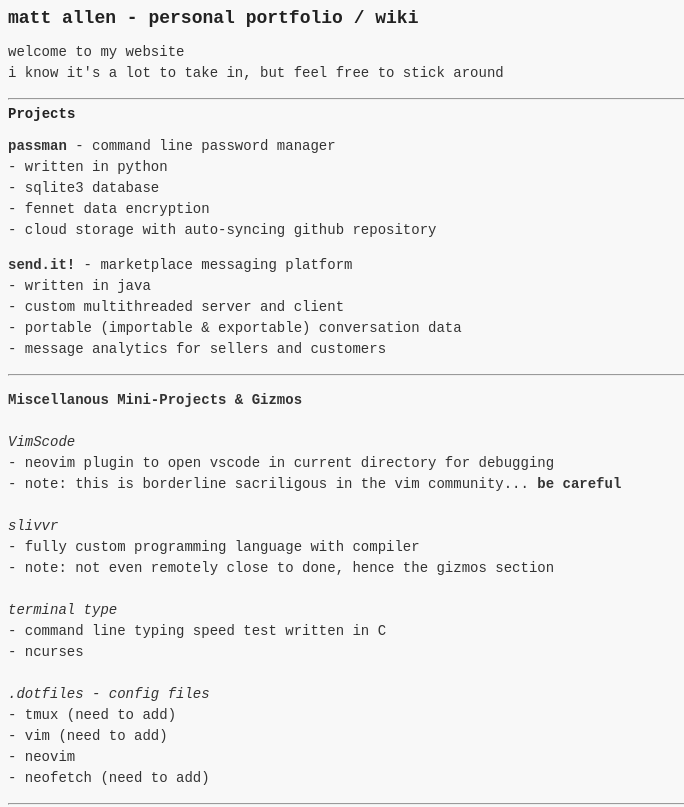
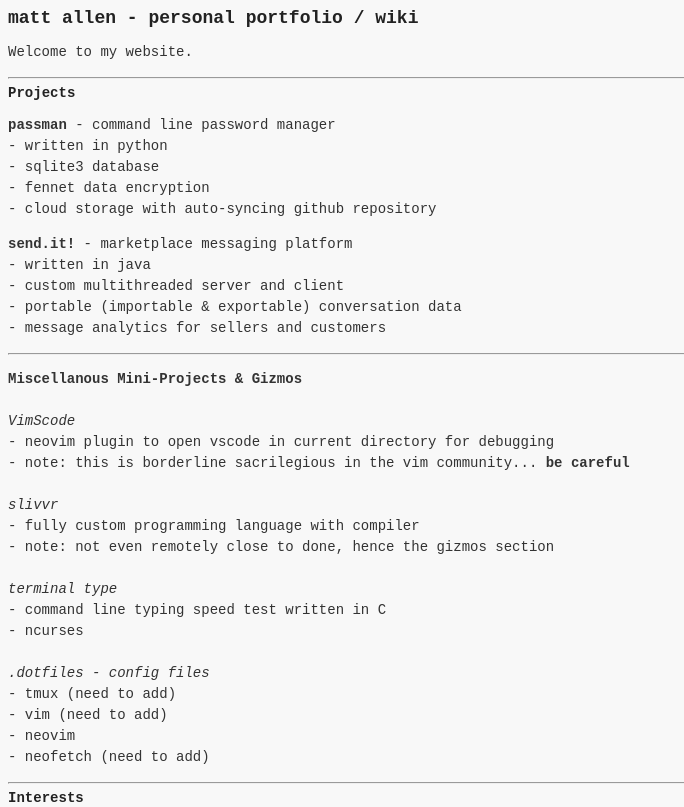
Before and after one commit to mattallenn/matt.github.io, a plain HTML site: page index.html in a window 1280 px wide. Shown: the top 807 px of the page, without its empty margins (0-684 px from the left). Drawn offline with Linux system fonts and the light colour scheme.

Commit message:
fixed spelling error lmao

```diff
--- a/index.html
+++ b/index.html
@@ -10,8 +10,7 @@
         <h2>
             matt allen - personal portfolio / wiki
         </h2>
-        <p>welcome to my website<br>i know it's a lot to take in, but feel free to stick around
-        </p>
+        <p>Welcome to my website.</p>
         <hr>
         <h3>
             Projects
@@ -37,7 +36,7 @@
             <br>
             <br><i>VimScode</i>
             <br>- neovim plugin to open vscode in current directory for debugging
-            <br>- note: this is borderline sacriligous in the vim community... <b>be careful</b>
+            <br>- note: this is borderline sacrilegious in the vim community... <b>be careful</b>
             <br>
             <br><i>slivvr</i>
             <br>- fully custom programming language with compiler
```
